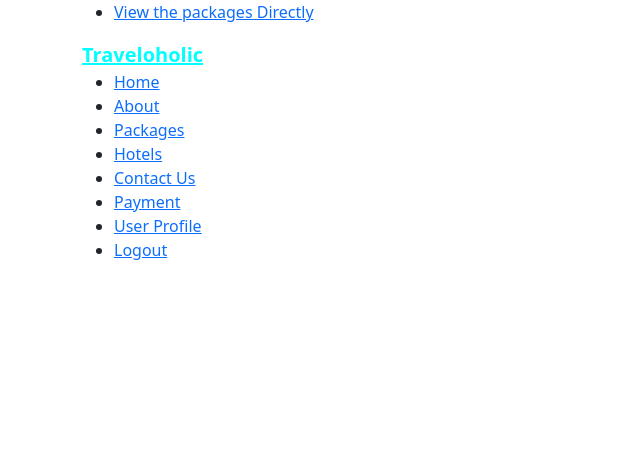
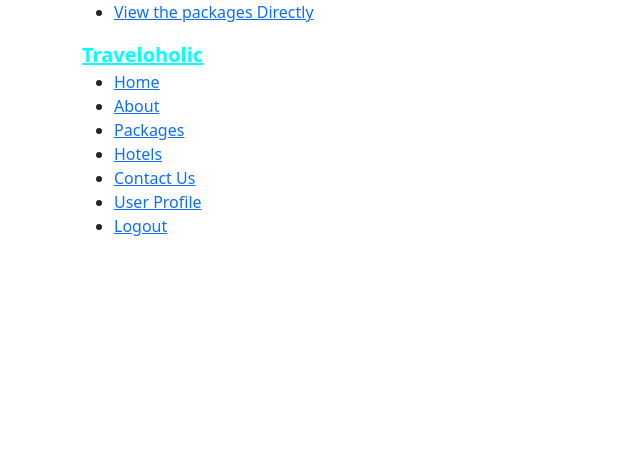
Before and after one commit to jayduttbhatt1999/Travelaholic, a Django app: page /index/ in a window 1280 px wide. Shown: the top 459 px of the page, without its empty margins (0-640 px from the left). Run offline with Django 4.2, Linux system fonts and the light colour scheme; some libraries are stand-ins or nearby versions.

Commit message:
Updated index.html

```diff
--- a/app/templates/app/index.html
+++ b/app/templates/app/index.html
@@ -55,7 +55,6 @@
                     <li><a href="{% url 'app:package' %}">Packages</a></li>
                     <li><a href="{% url 'app:hotels' %}">Hotels</a></li>
                     <li><a href="{% url 'app:contact' %}">Contact Us</a></li>
-                    <li><a href={% url 'app:payment' %}>Payment</a></li>
                     <li><a href="{% url 'app:users-profile' %}">User Profile</a></li>
                      <li><a href="{% url 'app:logout' %}">Logout</a></li>
                 </ul>
--- a/app/templates/app/payment.html
+++ b/app/templates/app/payment.html
@@ -137,7 +137,6 @@
           <div style="text-align:center">
             <button onclick="myFunction()">BOOK NOW</button>
           </div>
-{#	  	  <button onclick="myFunction()">BOOK NOW</button>#}
 
 <p id="demo"></p>
 
```
